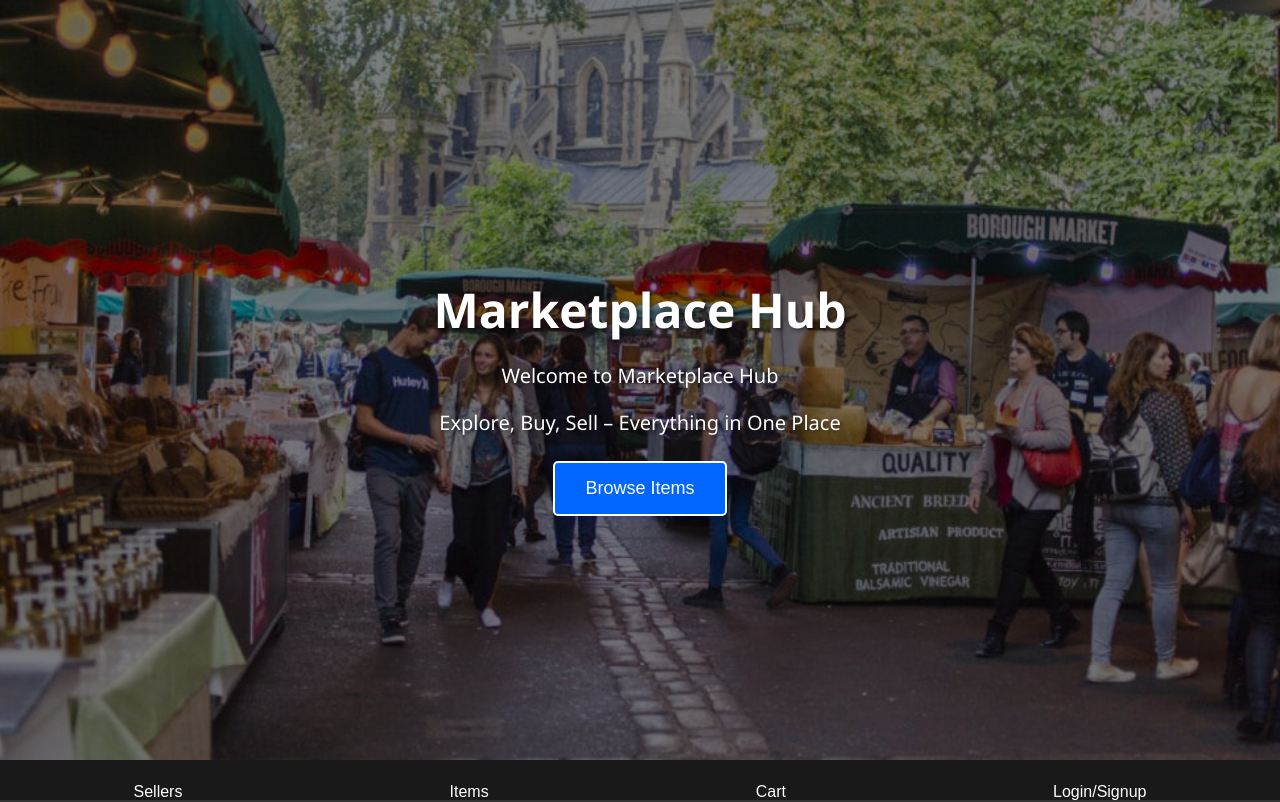
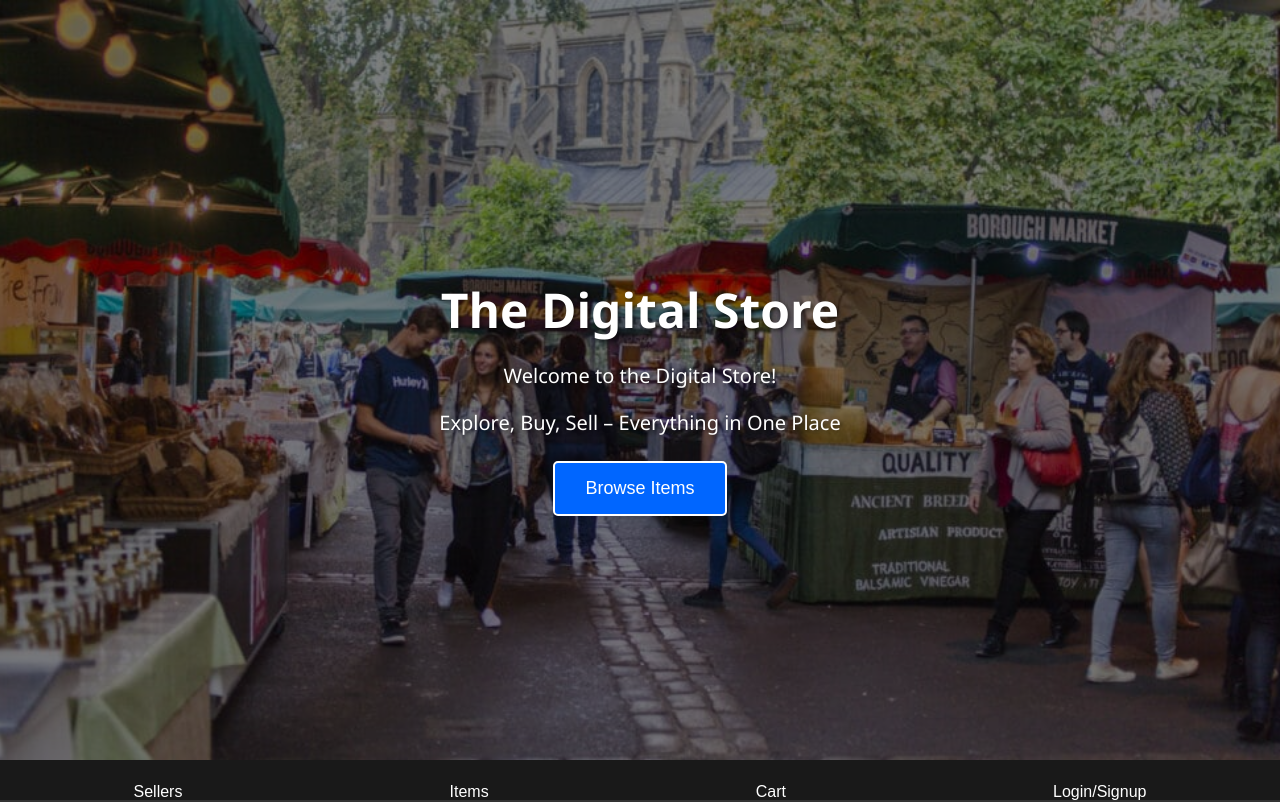
Before and after one commit to Gianni-Louisa/SQL-Database-Project, a React (Create React App) app: page / in a window 1280 px wide. Shown: the top 802 px of the page. Built offline with nearby package versions, Linux system fonts and the light colour scheme; no server answers.

Commit message:
UI updates

```diff
--- a/src/App.js
+++ b/src/App.js
@@ -22,8 +22,8 @@ const App = () => {
     <div className="app">
       <header className="app-header">
         <div className="header-content">
-          <h1>Marketplace Hub</h1>
-          <p>Welcome to Marketplace Hub</p>
+          <h1>The Digital Store</h1>
+          <p>Welcome to the Digital Store!</p>
           <p>Explore, Buy, Sell – Everything in One Place</p>
           <button onClick={() => changeView("items")} className="learn-more" >Browse Items</button>
         </div>
```
